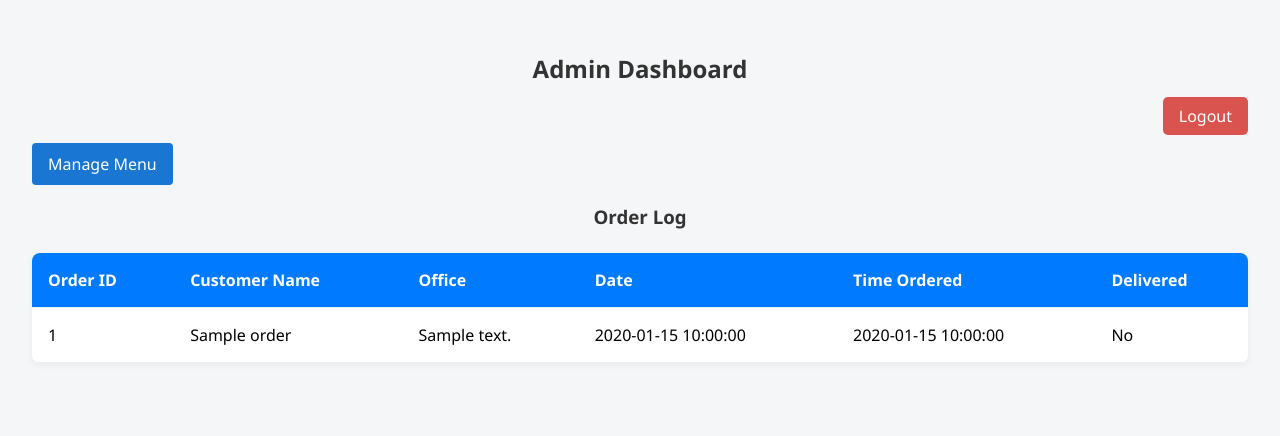
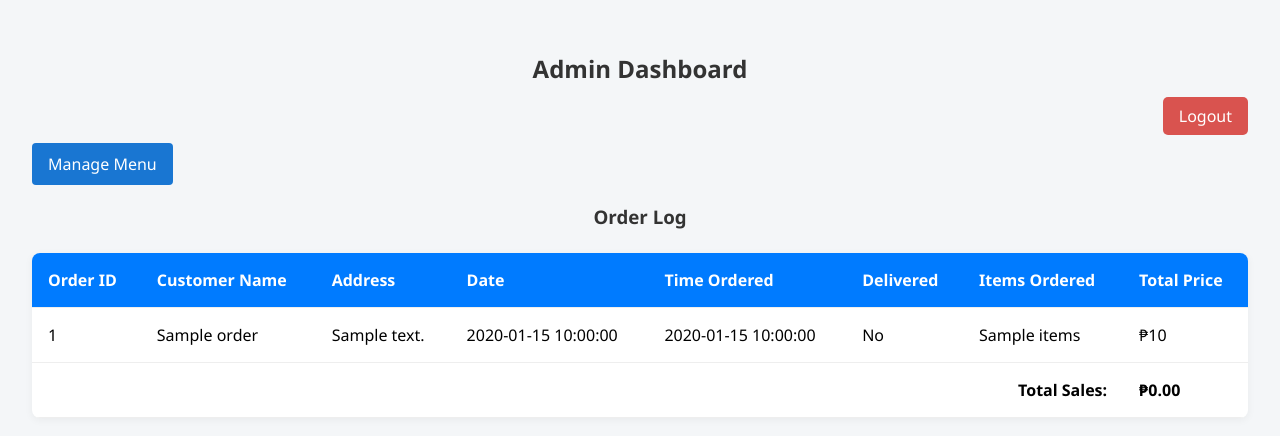
Before and after one commit to leon-pscl/CPE011A, a Flask app: template DBMS_FinalProject/final/food_business_app/templates/admin_dashboard.html in a window 1280 px wide. Shown: the top 436 px of the page. Run offline with Flask 3, Linux system fonts and the light colour scheme; the template is opened without the code that fills it: most values are stand-ins (such as "Sample title", 1, 10 or a date in 2020).

Commit message:
Update admin_dashboard.html

```diff
--- a/DBMS_FinalProject/final/food_business_app/templates/admin_dashboard.html
+++ b/DBMS_FinalProject/final/food_business_app/templates/admin_dashboard.html
@@ -34,10 +34,12 @@
         <tr>
           <th>Order ID</th>
           <th>Customer Name</th>
-          <th>Office</th>
+          <th>Address</th>
           <th>Date</th>
           <th>Time Ordered</th>
           <th>Delivered</th>
+          <th>Items Ordered</th>
+          <th>Total Price</th>
         </tr>
       </thead>
       <tbody>
@@ -49,9 +51,17 @@
           <td data-label="Date">{{ order['Date'] }}</td>
           <td data-label="Time Ordered">{{ order['Time_Ordered'] }}</td>
           <td data-label="Delivered">{{ 'Yes' if order['Delivered'] else 'No' }}</td>
+          <td data-label="Items Ordered">{{ order['Items'] }}</td>
+          <td data-label="Total Price">₱{{ order['Total'] }}</td>
         </tr>
         {% endfor %}
       </tbody>
+      <tfoot>
+        <tr>
+          <td colspan="7" style="text-align: right;"><strong>Total Sales:</strong></td>
+          <td><strong>₱{{ "%.2f"|format(total_sales) }}</strong></td>
+        </tr>
+      </tfoot>
     </table>
   </div>
 </body>
```
